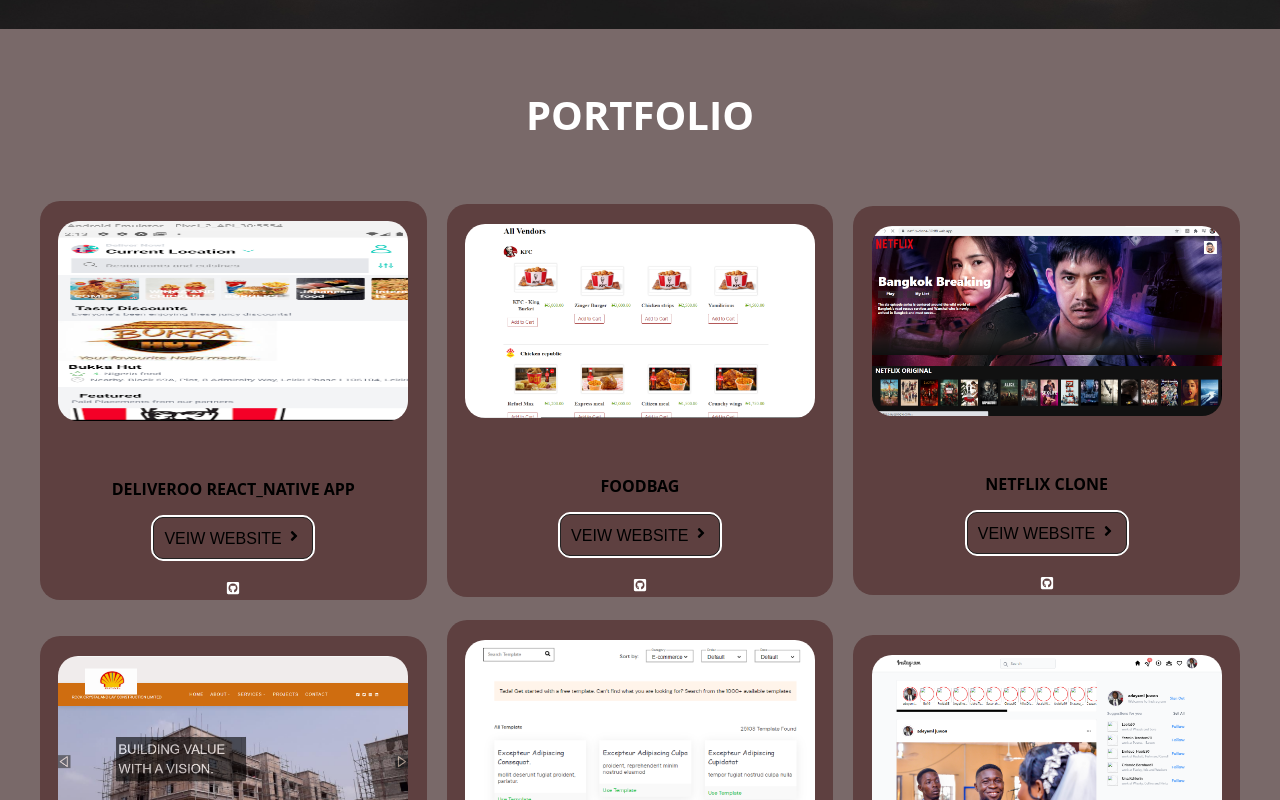
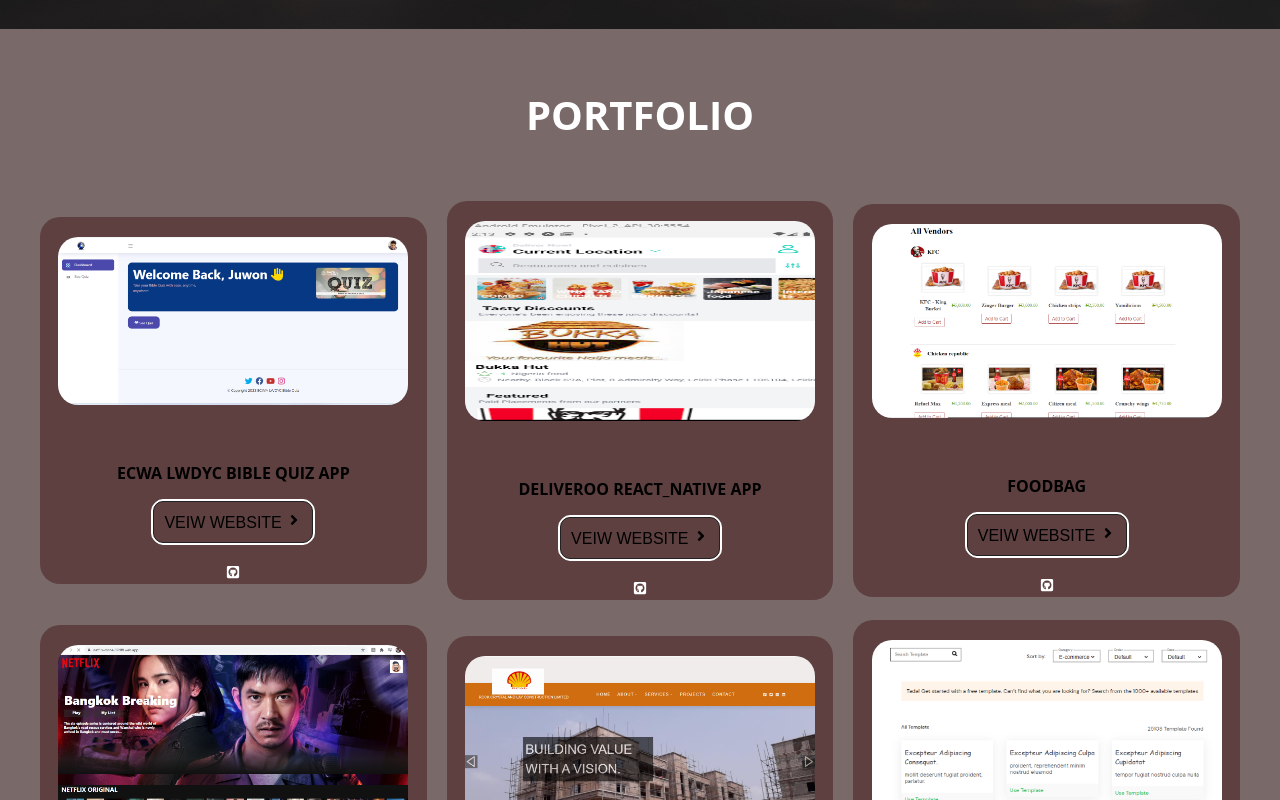
Before and after one commit to Samju200/portfolio, a React (Create React App) app: page / in a window 1280 px wide. Shown: the part 611-1411 px from the top of the page. Built offline with nearby package versions, Linux system fonts and the light colour scheme.

Commit message:
add quiz

```diff
--- a/src/components/data.js
+++ b/src/components/data.js
@@ -13,6 +13,7 @@
 import Instagram from "./img/instagram.png";
 import FoodBag from "./img/FoodBag.PNG";
 import Design from "./img/Onboarding.png";
+import Quiz from "./img/Quiz.png";
 import Slide1 from "./slideName/slide_1.jpg";
 import Slide2 from "./slideName/slide_2.jpg";
 import Slide3 from "./slideName/slide_3.jpg";
@@ -23,6 +24,13 @@
 import Slide8 from "./slideName/slide_8.jpg";
 
 export const portfolio = [
+  {
+    id: 12344,
+    title: "ECWA LWDYC Bible Quiz App",
+    image: Quiz,
+    link: "http://16.171.7.108/",
+    githublink: "",
+  },
   {
     id: 1234,
     title: "Deliveroo React_native App",
```
Also changed, not shown: src/components/img/Quiz.png (added).
